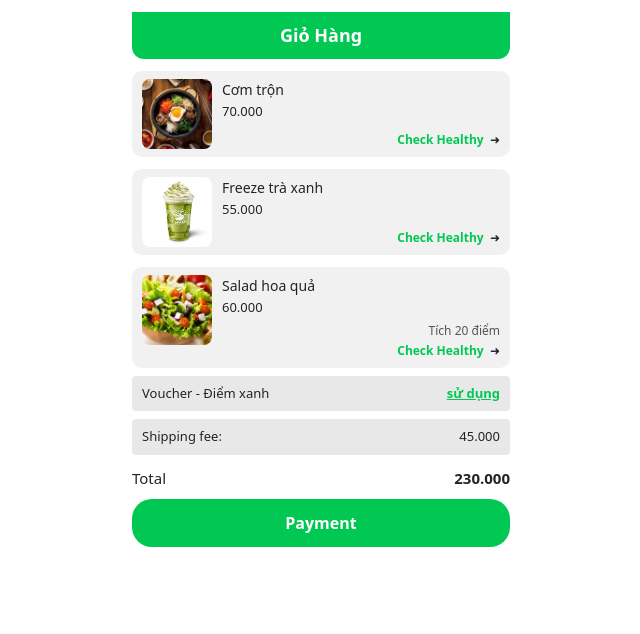
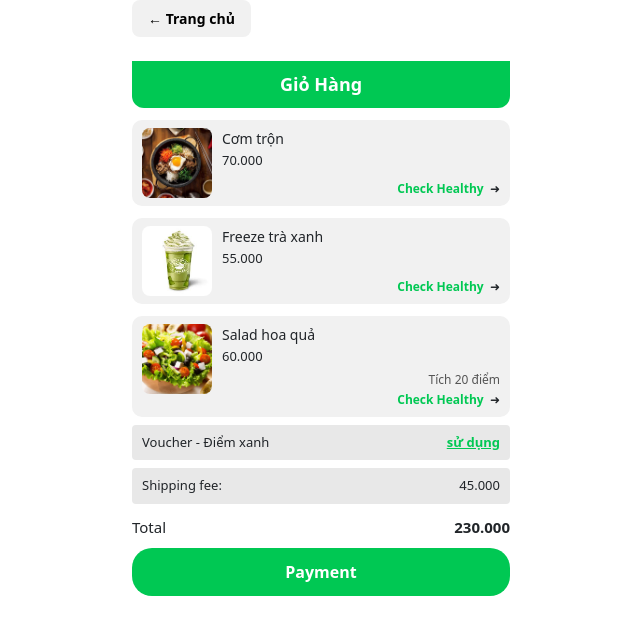
Before and after one commit to dunghdtt/eatgreen-demo, a plain HTML site: page html/gio.html in a window 1280 px wide. Shown: the whole page, without its empty margins (319-959 px from the left). Drawn offline with Linux system fonts and the light colour scheme.

Commit message:
last final

```diff
--- a/html/gio.html
+++ b/html/gio.html
@@ -198,12 +198,31 @@
         #voucherUsedIcon {
             margin-right: 4px;
         }
+
+        .btn-back {
+            display: inline-flex;
+            align-items: center;
+            gap: 6px;
+            padding: 8px 16px;
+            border: none;
+            background: #f1f1f1;
+            border-radius: 8px;
+            font-size: 14px;
+            font-weight: 600;
+            cursor: pointer;
+            margin-bottom: 12px;
+            transition: all 0.2s;
+        }
+
+        .btn-back:hover {
+            background: #e0e0e0;
+        }
     </style>
 </head>
 
 <body>
     <div class="screen">
-
+        <button class="btn-back" onclick="backToHome()">← Trang chủ</button>
         <!-- HEADER -->
         <div class="header-wrap">
             <div class="header-bar">Giỏ Hàng</div>
@@ -320,6 +339,14 @@
             // Có thể thêm logic reset giỏ hàng hoặc chuyển trang
         }
 
+        function backToHome() {
+            // Reset tất cả voucher đã áp dụng
+            localStorage.removeItem("freeshipUsed");
+            localStorage.removeItem("healthyApplied");
+            // Chuyển về trang chủ
+            window.location.href = "trangChu.html";
+        }
+
         document.addEventListener("DOMContentLoaded", function () {
             const shippingFeeSpan = document.getElementById("shippingFee");
             const totalAmountSpan = document.getElementById("totalAmount");
@@ -377,6 +404,7 @@
 
             // Hiển thị tổng tiền cuối cùng
             totalAmountSpan.textContent = formatMoney(total);
+
         });
 
     </script>
```
Also changed, not shown: index.html (+1 -1 lines).
